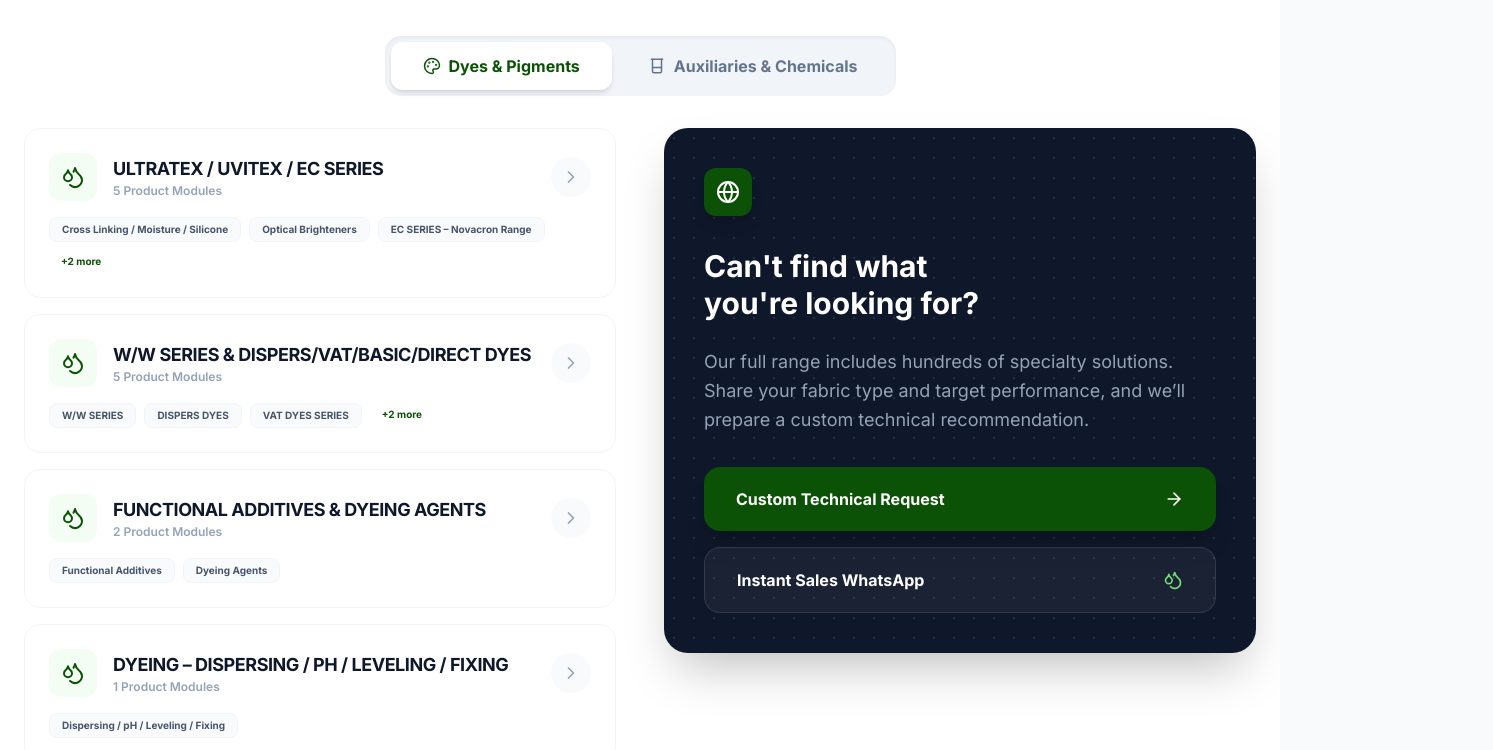
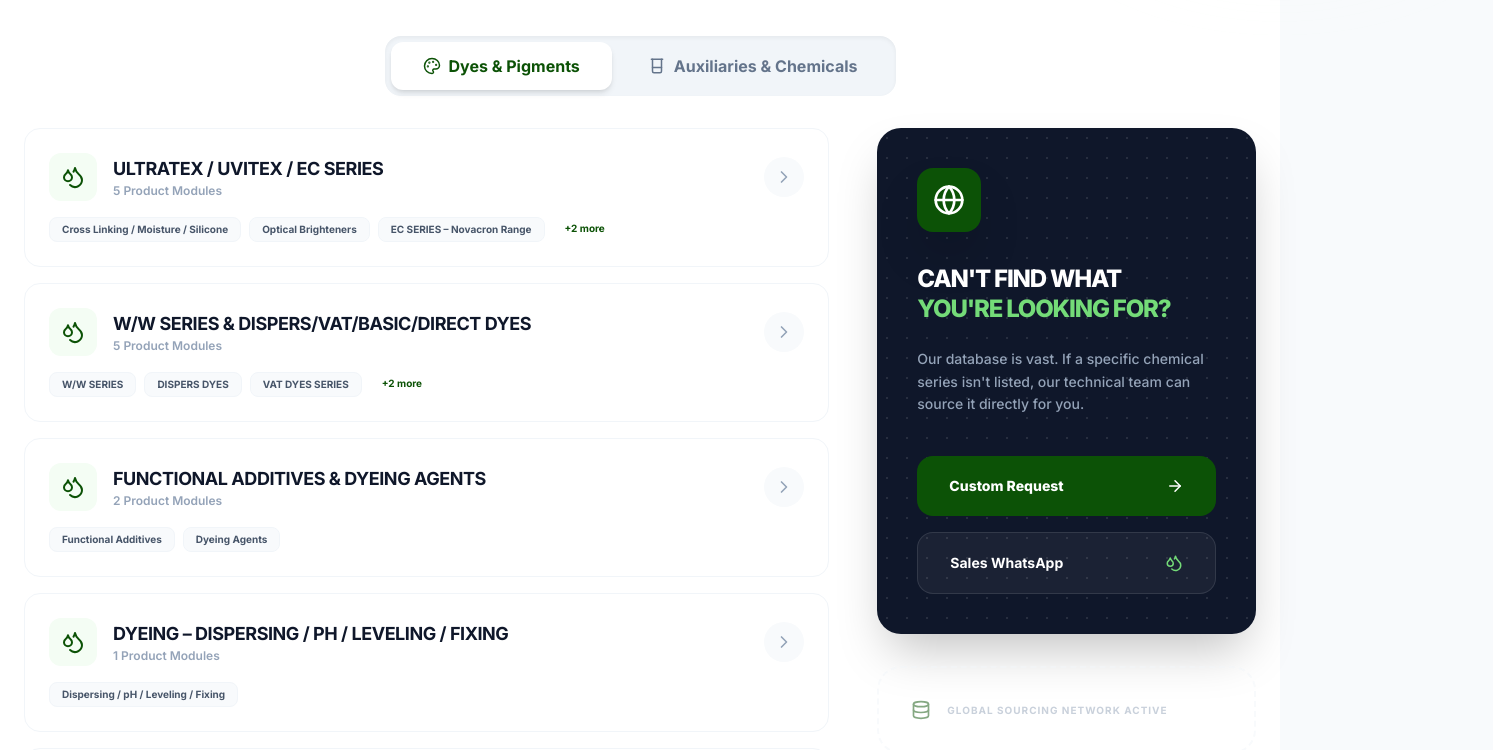
Before and after one commit to Shur0v/nakshi-ui, a React (Vite) app: page / in a window 1280 px wide. Shown: the part 7020-7770 px from the top of the page, 1493 px wide, since content can reach past the window. Built offline with nearby package versions, Linux system fonts and the light colour scheme.

Commit message:
Product list ui updated

```diff
--- a/App.tsx
+++ b/App.tsx
@@ -51,9 +51,7 @@ const App: React.FC = () => {
         <section id="blog">
           <Blog />
         </section>
-        <section id="products">
-          <ProductList />
-        </section>
+        <ProductList />
         <section id="support">
           <TechnicalSupport />
         </section>
--- a/components/ProductList.tsx
+++ b/components/ProductList.tsx
@@ -154,7 +154,7 @@ const ProductList: React.FC = () => {
   }, [data, selectedCategory, searchQuery, activeSubFilter]);
 
   return (
-    <div id="products" className="py-24 bg-white relative overflow-hidden">
+    <div id="products" className="py-24 bg-white relative">
       {/* Background Decor */}
       <div className="absolute top-0 right-0 w-1/3 h-1/3 bg-primary-50 rounded-full blur-3xl opacity-50 -translate-y-1/2 translate-x-1/2" />
       <div className="absolute bottom-0 left-0 w-1/4 h-1/4 bg-blue-50 rounded-full blur-3xl opacity-50 translate-y-1/2 -translate-x-1/2" />
@@ -180,7 +180,7 @@ const ProductList: React.FC = () => {
                   setGlobalSearchQuery(e.target.value);
                   setShowSuggestions(true);
                 }}
-                className="w-full px-14 py-5 bg-slate-50 border-2 border-slate-100 rounded-2xl focus:border-primary-500 focus:bg-white focus:outline-none transition-all shadow-lg shadow-slate-200/50 font-semibold"
+                className="w-full px-14 py-5 bg-white border-2 border-primary-600 rounded-2xl focus:outline-none transition-all shadow-lg shadow-primary-100 font-semibold"
               />
               <Search className="absolute left-5 top-1/2 -translate-y-1/2 text-primary-600" size={24} />
               {globalSearchQuery && (
@@ -242,9 +242,9 @@ const ProductList: React.FC = () => {
           </div>
         </div>
 
-        {/* Categories Grid */}
-        <div className="grid grid-cols-1 lg:grid-cols-2 gap-12 items-start mt-8">
-          <div className="grid grid-cols-1 md:grid-cols-1 gap-4">
+        {/* Categories Grid - Explicitly structured for sticky sidebar */}
+        <div className="grid grid-cols-1 lg:grid-cols-12 gap-12 items-start mt-8 overflow-visible">
+          <div className="grid grid-cols-1 gap-4 lg:col-span-8">
             {filteredMain.length > 0 ? (
               filteredMain.map((item, i) => (
                 <button
@@ -288,27 +288,38 @@ const ProductList: React.FC = () => {
             )}
           </div>
 
-          {/* Sidebar Promo */}
-          <div className="sticky top-28">
-            <div className="bg-slate-900 rounded-3xl p-10 text-white shadow-2xl relative overflow-hidden">
+          {/* Sidebar Promo - Sticky Logic Further Refined */}
+          <div className="lg:col-span-4 lg:sticky lg:top-32 h-fit z-20">
+            <div className="bg-slate-900 rounded-3xl p-10 text-white shadow-2xl relative overflow-hidden group/promo">
               <div className="absolute inset-0 opacity-10 pointer-events-none" style={{ backgroundImage: 'radial-gradient(#fff 1px, transparent 1px)', backgroundSize: '20px 20px' }} />
+              <div className="absolute -bottom-20 -right-20 w-64 h-64 bg-primary-600/20 rounded-full blur-3xl group-hover/promo:scale-110 transition-transform duration-700" />
 
               <div className="relative z-10">
-                <div className="w-12 h-12 bg-primary-600 rounded-xl flex items-center justify-center mb-8 shadow-lg shadow-primary-500/20">
-                  <Globe size={24} />
+                <div className="w-16 h-16 bg-primary-600 rounded-2xl flex items-center justify-center mb-8 shadow-2xl shadow-primary-600/40 animate-bounce-slow">
+                  <Globe size={32} />
                 </div>
-                <h4 className="text-3xl font-bold mb-6 leading-tight">Can't find what <br />you're looking for?</h4>
-                <p className="text-slate-400 mb-8 leading-relaxed text-lg">
-                  Our full range includes hundreds of specialty solutions. Share your fabric type and target performance, and we’ll prepare a custom technical recommendation.
+                <h4 className="text-2xl font-black mb-6 leading-tight uppercase tracking-tighter">
+                  Can't find what <br /><span className="text-primary-400">you're looking for?</span>
+                </h4>
+                <p className="text-slate-400 mb-10 leading-relaxed font-medium text-sm">
+                  Our database is vast. If a specific chemical series isn't listed, our technical team can source it directly for you.
                 </p>
                 <div className="space-y-4">
-                  <a href="#contact" className="flex items-center justify-between w-full px-8 py-5 bg-primary-600 rounded-2xl font-bold transition-all hover:bg-primary-700 hover:scale-[1.02] active:scale-[0.98] shadow-xl shadow-primary-600/20 group">
-                    Custom Technical Request <ArrowRight size={20} className="group-hover:translate-x-1 transition-transform" />
+                  <a href="#contact" className="flex items-center justify-between w-full px-8 py-5 bg-primary-600 rounded-2xl font-black transition-all hover:bg-primary-700 group hover:shadow-2xl hover:shadow-primary-600/40 text-sm">
+                    Custom Request <ArrowRight size={18} className="group-hover:translate-x-2 transition-transform" />
                   </a>
-                  <a href="#contact" className="flex items-center justify-between w-full px-8 py-5 bg-white/5 border border-white/10 rounded-2xl font-bold transition-all hover:bg-white/10 group">
-                    Instant Sales WhatsApp <Droplets size={20} className="text-primary-400" />
+                  <a href="#contact" className="flex items-center justify-between w-full px-8 py-5 bg-white/5 border border-white/10 rounded-2xl font-bold transition-all hover:bg-white/10 text-sm">
+                    Sales WhatsApp <Droplets size={18} className="text-primary-400" />
                   </a>
                 </div>
+              </div>
+            </div>
+
+            {/* Design Filler */}
+            <div className="mt-8 p-8 border-2 border-dashed border-slate-100 rounded-3xl opacity-50 hover:opacity-100 transition-opacity">
+              <div className="flex items-center gap-4 text-slate-400">
+                <Database size={20} className="text-primary-600" />
+                <p className="text-[10px] font-bold uppercase tracking-widest leading-none">Global Sourcing Network Active</p>
               </div>
             </div>
           </div>
@@ -347,7 +358,7 @@ const ProductList: React.FC = () => {
                     value={searchQuery}
                     autoFocus
                     onChange={(e) => setSearchQuery(e.target.value)}
-                    className="w-full pl-12 pr-4 py-3 bg-white border-2 border-slate-100 rounded-2xl focus:border-primary-500 focus:outline-none transition-all shadow-sm font-medium"
+                    className="w-full pl-12 pr-4 py-3 bg-white border-2 border-primary-600 rounded-2xl focus:outline-none transition-all shadow-sm font-medium"
                   />
                   {searchQuery && (
                     <button onClick={() => setSearchQuery('')} className="absolute right-4 top-1/2 -translate-y-1/2 text-slate-300 hover:text-slate-600">
@@ -363,7 +374,6 @@ const ProductList: React.FC = () => {
 
             {/* Modal Body */}
             <div className="flex flex-1 overflow-hidden">
-              {/* Sidebar Filters - Only show if not searching globally inside modal */}
               {!searchQuery && (
                 <div className="hidden md:flex flex-col w-72 border-r border-slate-100 bg-slate-50/30 overflow-y-auto p-6 gap-2">
                   <h5 className="text-[10px] font-black text-slate-400 uppercase tracking-widest mb-2 flex items-center gap-2">
@@ -390,13 +400,11 @@ const ProductList: React.FC = () => {
                 </div>
               )}
 
-              {/* Main Product List */}
               <div className="flex-1 overflow-y-auto p-6 md:p-10 bg-white">
                 {filteredProducts.length > 0 ? (
                   <div className="space-y-12">
                     {filteredProducts.map((catMatch, i) => (
                       <div key={i} className="animate-in fade-in slide-in-from-bottom-4 duration-500">
-                        {/* Show category header if searching globally */}
                         {searchQuery && (
                           <div className="px-4 py-2 bg-slate-900 text-white text-[10px] font-black uppercase tracking-widest rounded-lg inline-block mb-8">
                             Category: {catMatch.category}
```
